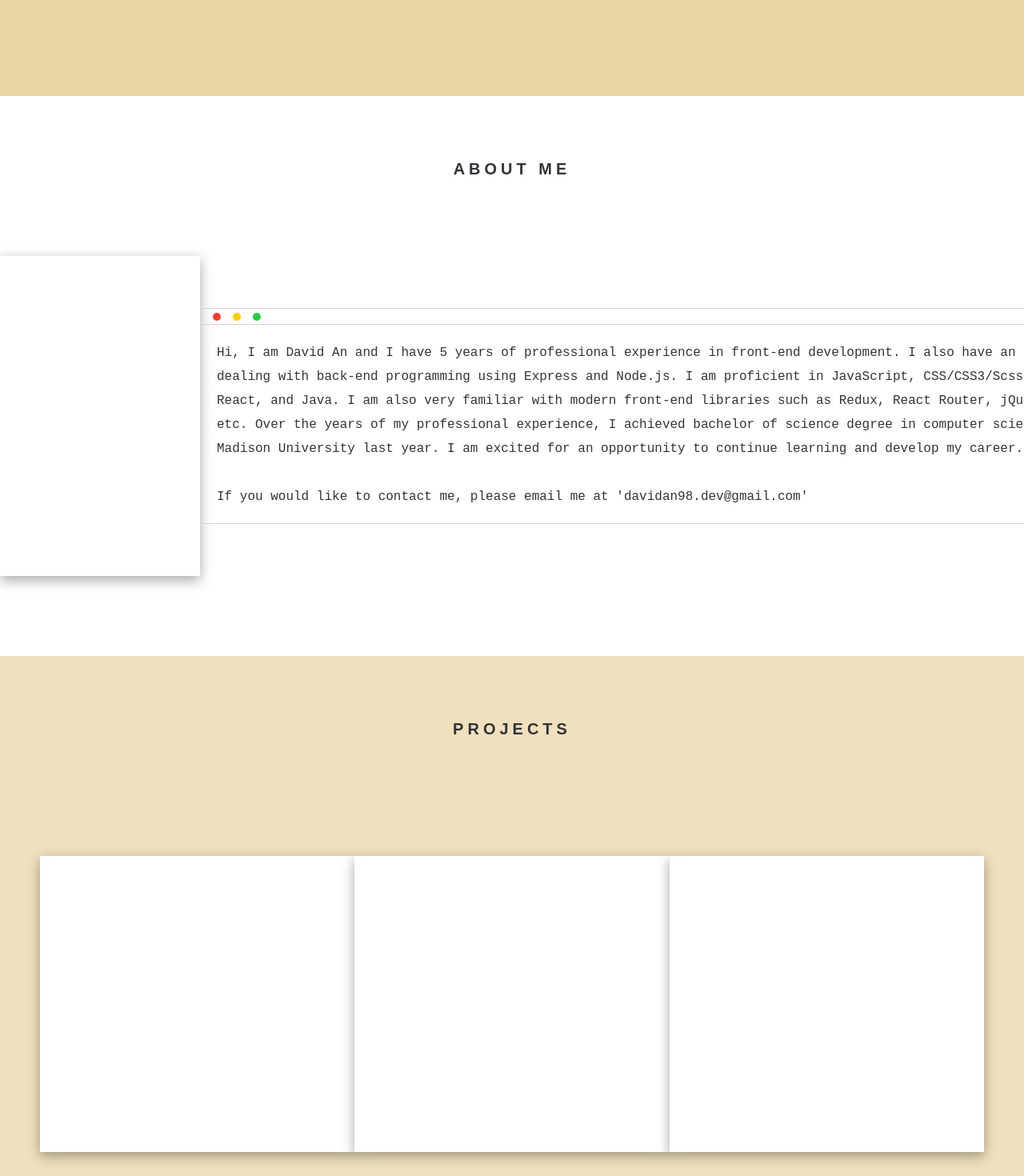
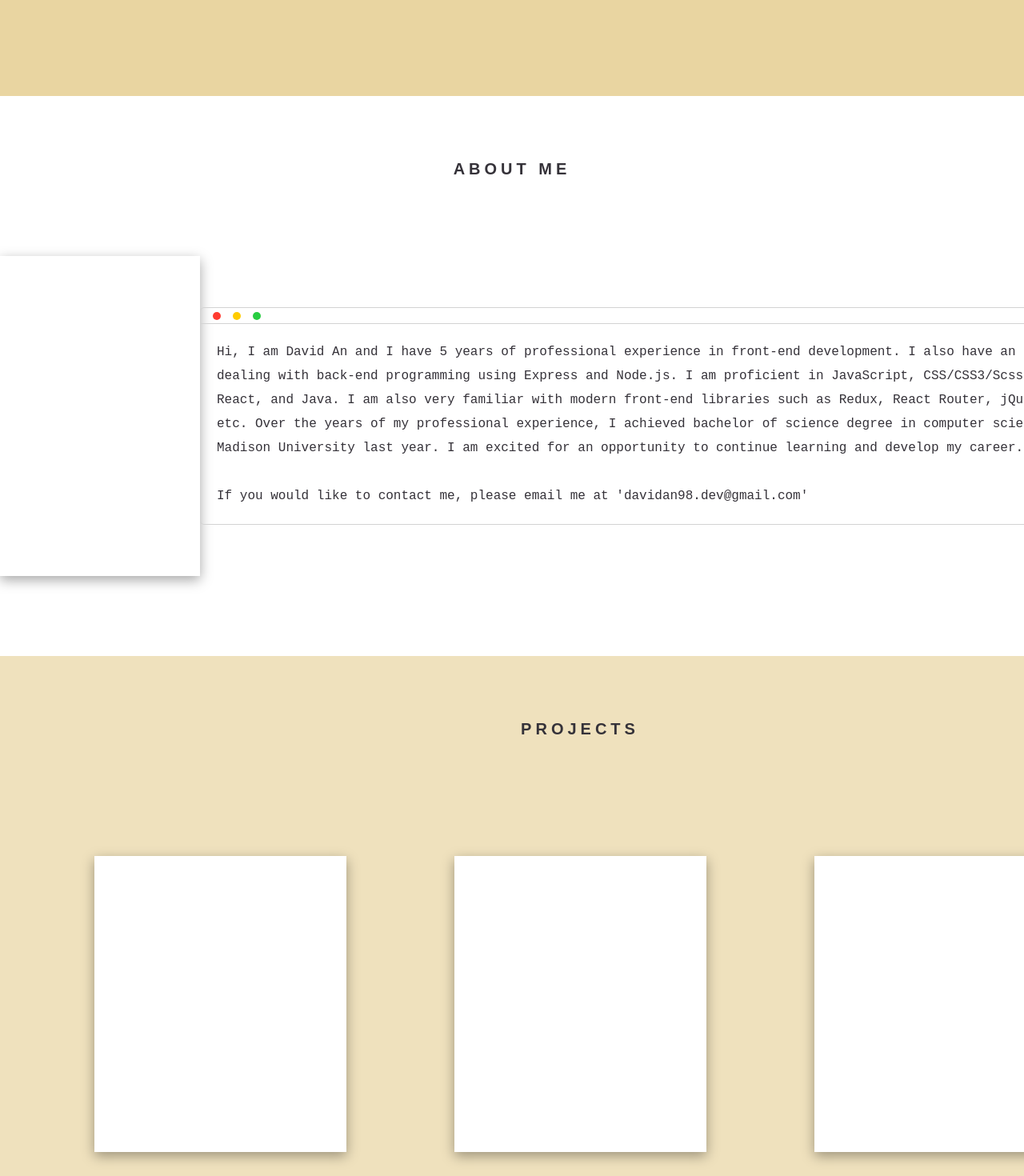
Before and after one commit to DavidAn830/Personal-Projects, a React (Create React App) app in the folder portfolio/: page / in a window 1280 px wide. Shown: the part 680-2150 px from the top of the page at 80% size. Built offline with nearby package versions, Linux system fonts and the light colour scheme; the HTML template or start-up script is replaced by a standard one.

Commit message:
flex layout

```diff
--- a/portfolio/src/Components/AboutMe/AboutMe.css
+++ b/portfolio/src/Components/AboutMe/AboutMe.css
@@ -1,5 +1,7 @@
 .about-me-container {
   height: 700px;
+  display: flex;
+  flex-direction: column;
 }
 
 .about-me-title-container {
@@ -26,8 +28,9 @@
 }
 
 .introduction-container {
-  width: 1200px;
-  height: 270px;
+  width: fit-content;
+  max-width: 1200px;
+  height: fit-content;
   border: 1px solid lightgray;
   border-radius: 5px;
 }
--- a/portfolio/src/Components/Experience/Experience.js
+++ b/portfolio/src/Components/Experience/Experience.js
@@ -5,6 +5,7 @@ import {
 } from "react-vertical-timeline-component";
 import WorkIcon from "@material-ui/icons/Work";
 import "react-vertical-timeline-component/style.min.css";
+import HourglassFullIcon from "@material-ui/icons/HourglassFull";
 
 const Experience = () => {
   return (
@@ -83,6 +84,10 @@ const Experience = () => {
               <div className="small-skills">RESful API</div>
             </div>
           </VerticalTimelineElement>
+          <VerticalTimelineElement
+            iconStyle={{ background: "#ae944f", color: "#fff" }}
+            icon={<HourglassFullIcon />}
+          />
         </VerticalTimeline>
       </div>
     </div>
--- a/portfolio/src/Components/Portfolio/Portfolio.css
+++ b/portfolio/src/Components/Portfolio/Portfolio.css
@@ -1,6 +1,8 @@
 .portfolio-container {
   height: 800px;
   background-color: #efe1bd;
+  display: flex;
+  flex-direction: column;
   flex-wrap: wrap;
 }
 
@@ -19,7 +21,6 @@
 .projects-container {
   padding: 50px;
   display: flex;
-  justify-content: space-around;
 }
 
 .project-card {
@@ -27,4 +28,5 @@
   width: 450px;
   height: 370px;
   box-shadow: rgba(0, 0, 0, 0.35) 0px 5px 15px;
+  margin: 0 5%;
 }
--- a/portfolio/src/Components/Skills/Skills.css
+++ b/portfolio/src/Components/Skills/Skills.css
@@ -26,7 +26,7 @@
   width: 100px;
   height: 100px;
   background-color: rgba(248, 245, 244, 0.05);
-  border-radius: 20px;
+  border-radius: 10px;
   margin-left: 20px;
   margin-right: 20px;
 }
```
